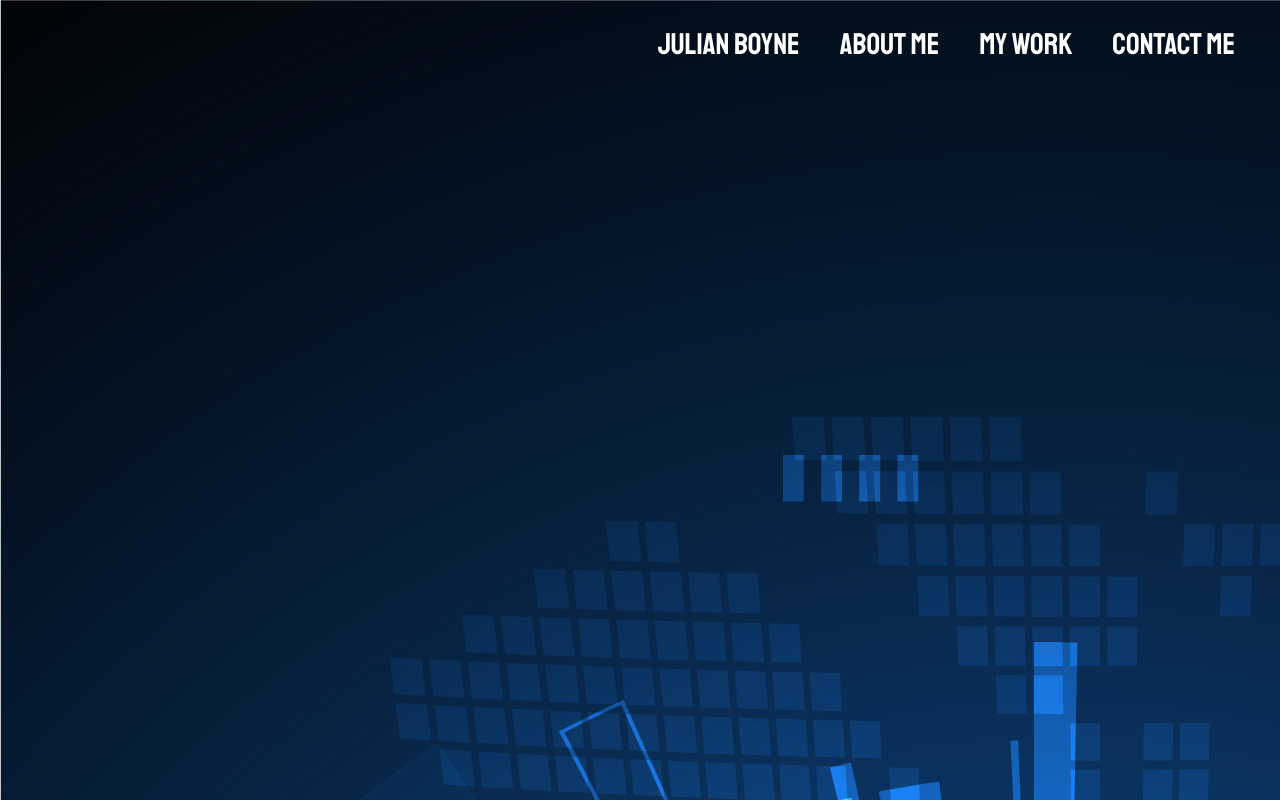
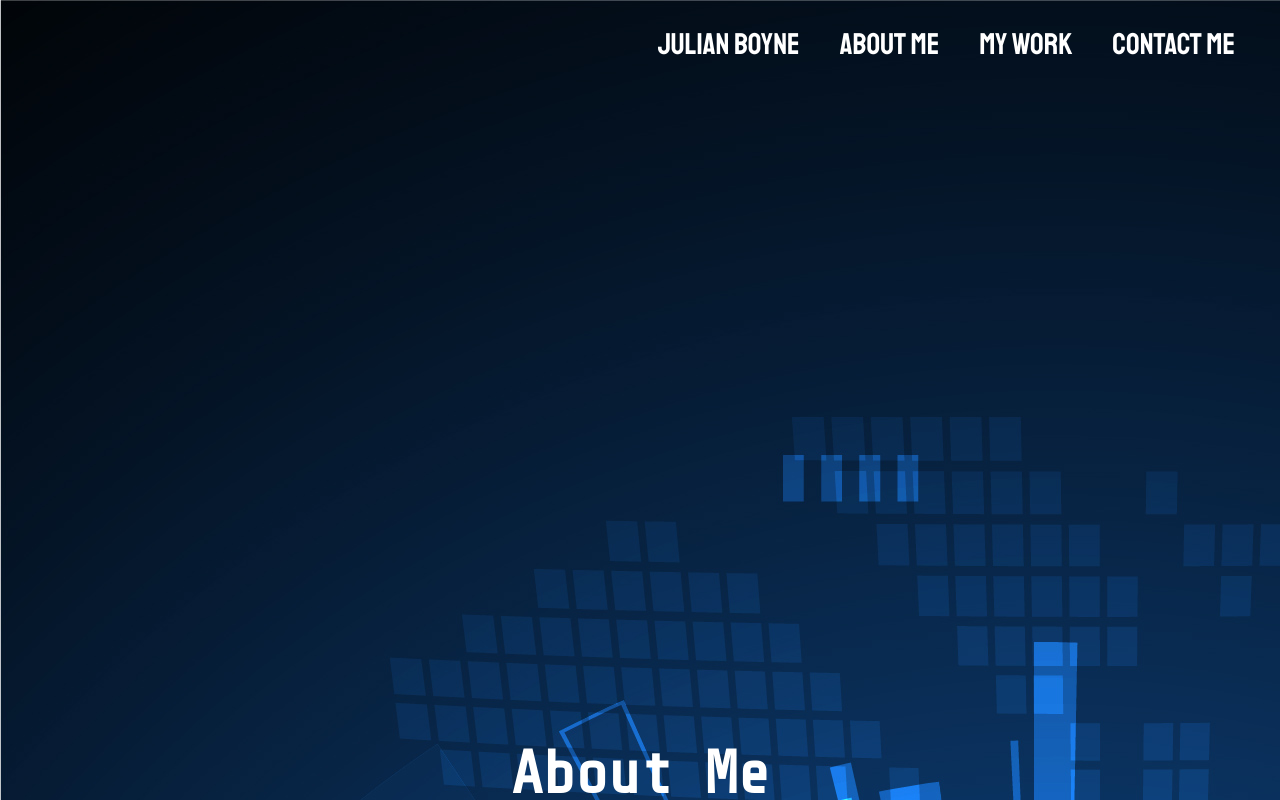
Before and after one commit to julianboyne11/julian-portfolio-react, a React (Create React App) app: page /about in a window 1280 px wide. Built offline with nearby package versions, Linux system fonts and the light colour scheme.

Commit message:
change margin-top to about-section

```diff
--- a/src/index.css
+++ b/src/index.css
@@ -35,5 +35,5 @@ code {
 }
 
 .about-me-container {
-  margin-top: 80%;
+  margin-top: 50%;
 }
--- a/src/pages/About.jsx
+++ b/src/pages/About.jsx
@@ -5,7 +5,7 @@ const About = () => {
   return (
     <>
     <div className="about-me-container">
-      {/* <h1 className="title">About Me</h1> */}
+      <h1 className="title">About Me</h1>
 
         <img id="me" src="./assets/yo.png" alt="Julian" /><br />
       <hr />
```
